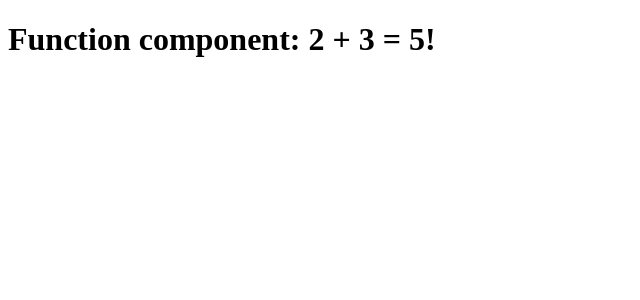
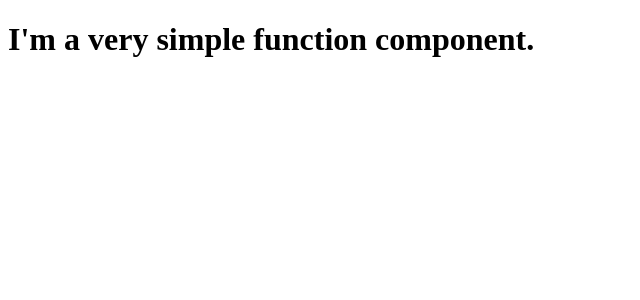
Before and after one commit to Valbrand/react-sandbox-tutorial, a React (Vite) app: page / in a window 1280 px wide. Shown: the top 300 px of the page, without its empty margins (0-640 px from the left). Built offline with nearby package versions, Linux system fonts and the light colour scheme.

Commit message:
Revert to lesson 1

```diff
--- a/package.json
+++ b/package.json
@@ -4,7 +4,8 @@
   "description": "A codesandbox-based React tutorial",
   "main": "index.js",
   "scripts": {
-    "start": "parcel index.html"
+    "start": "parcel index.html",
+    "clean": "rm -rf .cache dist"
   },
   "keywords": [],
   "author": "",
--- a/src/index.tsx
+++ b/src/index.tsx
@@ -15,6 +15,6 @@ import * as lessons from './lessons/lessons'
  */
 
 ReactDOM.render(
-    <lessons.Lesson2 />,
+    <lessons.Lesson1 />,
     document.getElementById('root'),
 )
```
